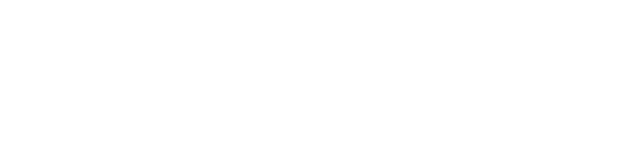
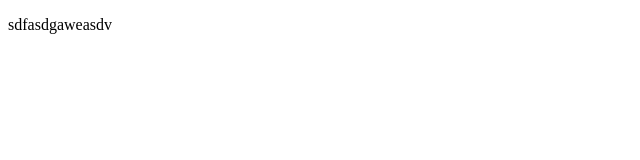
Before and after one commit to Wenhan2021/learn-git, a plain HTML site: page index.html in a window 1280 px wide. Shown: the whole page, without its empty margins (0-640 px from the left). Drawn offline with Linux system fonts and the light colour scheme.

Commit message:
add paragraph

```diff
--- a/index.html
+++ b/index.html
@@ -4,6 +4,7 @@
     <meta charset="UTF-8">
     <meta name="viewport" content="width=device-width, initial-scale=1.0">
     <title>Git website</title>
+    <p>sdfasdgaweasdv</p>
 </head>
 <body>
 
```
